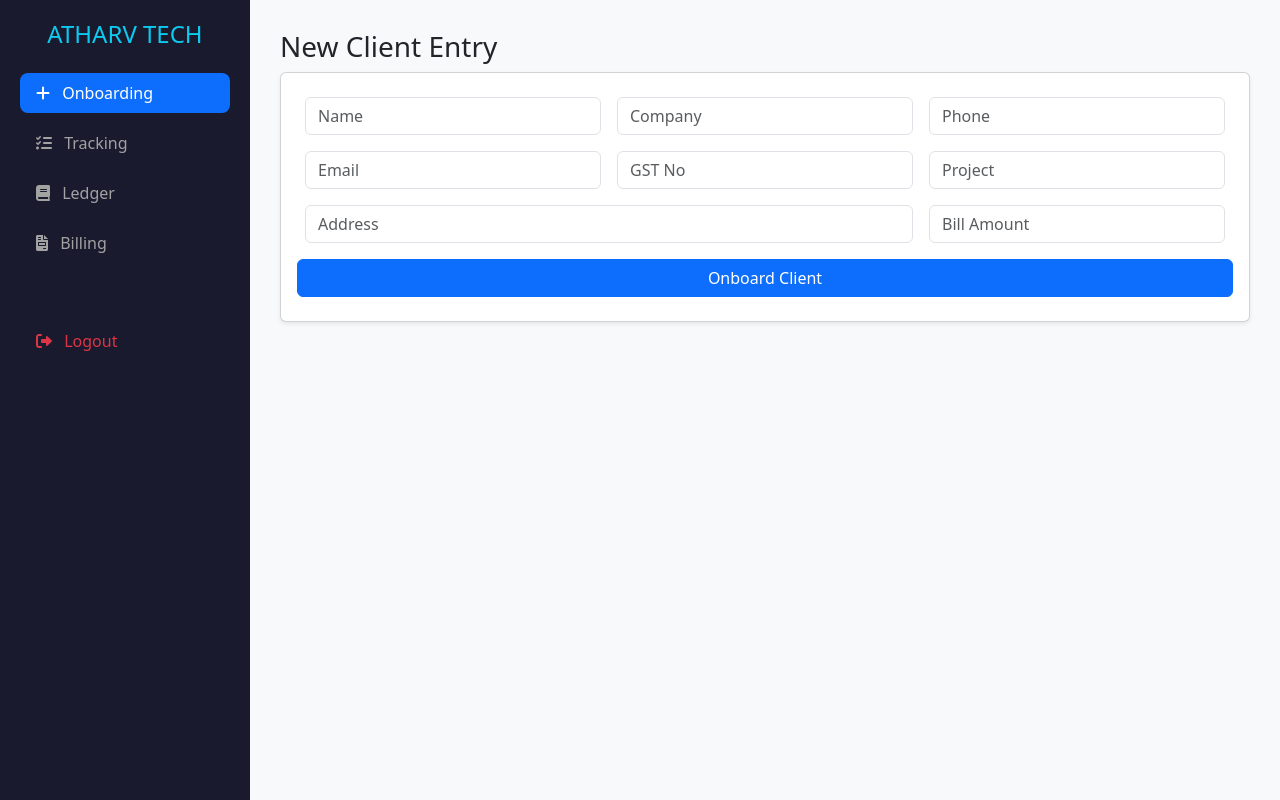
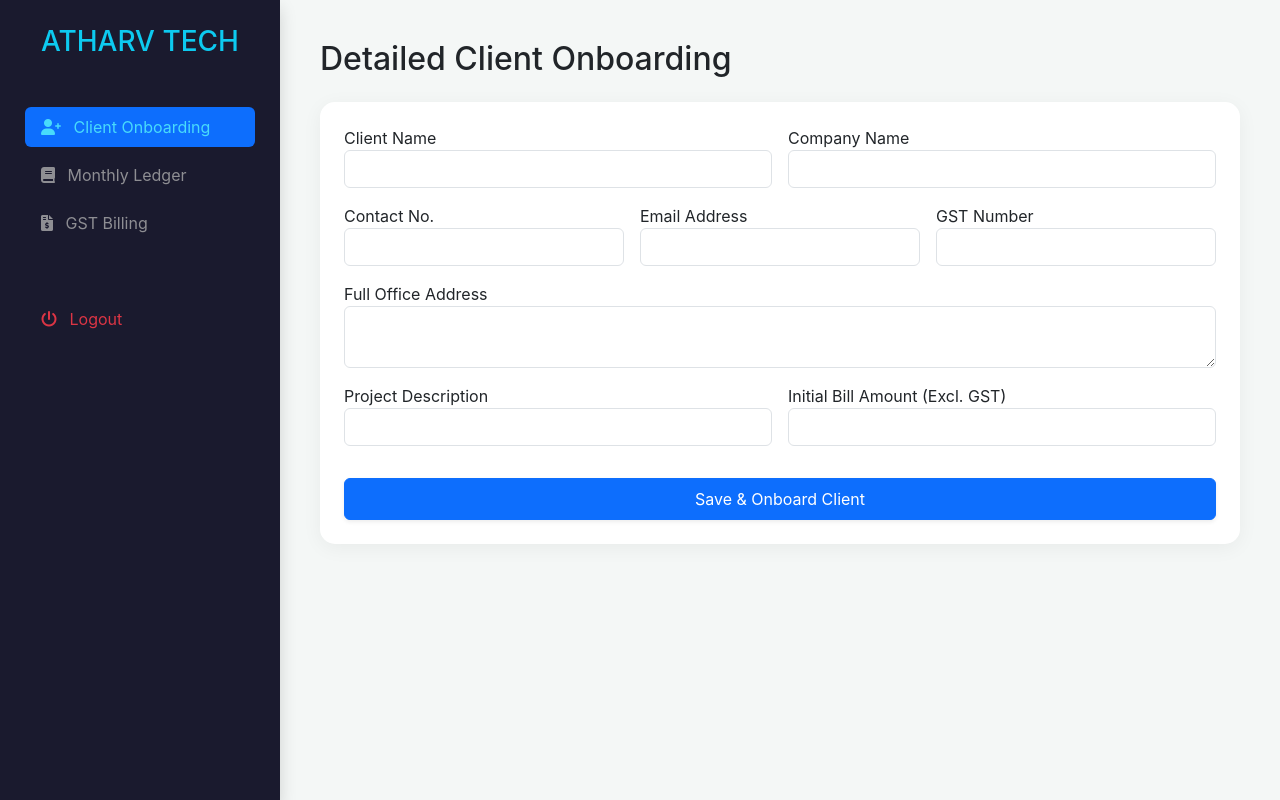
Before and after one commit to careatc1-pixel/Atharv_ERP, a Flask app: page /admin in a window 1280 px wide. Run offline with Flask 3, Linux system fonts and the light colour scheme; the visitor is signed in with stand-in values (Sample User, id 1).

Commit message:
Update admin.html

```diff
--- a/templates/admin.html
+++ b/templates/admin.html
@@ -1,84 +1,69 @@
 <!DOCTYPE html>
-<html>
+<html lang="en">
 <head>
-    <title>Admin | Atharv Tech</title>
+    <meta charset="UTF-8">
+    <title>Atharv Tech ERP</title>
     <link rel="stylesheet" href="https://cdn.jsdelivr.net/npm/bootstrap@5.3.0/dist/css/bootstrap.min.css">
     <link rel="stylesheet" href="https://cdnjs.cloudflare.com/ajax/libs/font-awesome/6.0.0/css/all.min.css">
     <style>
-        .sidebar { width: 250px; height: 100vh; position: fixed; background: #1a1a2e; color: white; padding: 20px; }
-        .content { margin-left: 250px; padding: 30px; background: #f8f9fa; min-height: 100vh; }
-        .nav-link { color: #a2a2a2; margin-bottom: 10px; border: none; background: none; width: 100%; text-align: left; }
-        .nav-link.active { background: #0f3460; color: white; border-radius: 8px; }
+        :root { --nav-bg: #1a1a2e; --accent: #48dbfb; }
+        body { background: #f4f7f6; font-family: 'Inter', sans-serif; }
+        .sidebar { width: 280px; height: 100vh; position: fixed; background: var(--nav-bg); color: white; padding: 25px; }
+        .main-content { margin-left: 280px; padding: 40px; }
+        .nav-link { color: #8e8e93; border-radius: 10px; margin-bottom: 8px; transition: 0.3s; border:none; background:none; width:100%; text-align:left; }
+        .nav-link:hover, .nav-link.active { background: #16213e; color: var(--accent) !important; }
+        .card { border: none; border-radius: 15px; box-shadow: 0 4px 20px rgba(0,0,0,0.05); }
     </style>
 </head>
 <body>
-    <div class="sidebar">
-        <h4 class="text-info text-center mb-4">ATHARV TECH</h4>
+
+<div class="sidebar shadow">
+    <h3 class="text-info mb-5 text-center font-weight-bold">ATHARV TECH</h3>
     <div class="nav flex-column nav-pills" id="v-pills-tab" role="tablist">
-            <button class="nav-link active" data-bs-toggle="pill" data-bs-target="#tab-onboard"><i class="fas fa-plus me-2"></i> Onboarding</button>
-            <button class="nav-link" data-bs-toggle="pill" data-bs-target="#tab-track"><i class="fas fa-tasks me-2"></i> Tracking</button>
-            <button class="nav-link" data-bs-toggle="pill" data-bs-target="#tab-ledger"><i class="fas fa-book me-2"></i> Ledger</button>
-            <button class="nav-link" data-bs-toggle="pill" data-bs-target="#tab-bill"><i class="fas fa-file-invoice me-2"></i> Billing</button>
-            <a href="/logout" class="nav-link text-danger mt-5"><i class="fas fa-sign-out-alt me-2"></i> Logout</a>
+        <button class="nav-link active" data-bs-toggle="pill" data-bs-target="#onboard"><i class="fas fa-user-plus me-2"></i> Client Onboarding</button>
+        <button class="nav-link" data-bs-toggle="pill" data-bs-target="#ledger"><i class="fas fa-book me-2"></i> Monthly Ledger</button>
+        <button class="nav-link" data-bs-toggle="pill" data-bs-target="#billing"><i class="fas fa-file-invoice-dollar me-2"></i> GST Billing</button>
+        <a href="/logout" class="nav-link text-danger mt-5"><i class="fas fa-power-off me-2"></i> Logout</a>
     </div>
 </div>
-    <div class="content">
+
+<div class="main-content">
     <div class="tab-content">
-            <div class="tab-pane fade show active" id="tab-onboard">
-                <h3>New Client Entry</h3>
-                <div class="card p-4 shadow-sm">
+        <div class="tab-pane fade show active" id="onboard">
+            <h2 class="mb-4">Detailed Client Onboarding</h2>
+            <div class="card p-4">
                 <form action="/add-client" method="POST" class="row g-3">
-                        <div class="col-md-4"><input type="text" name="name" class="form-control" placeholder="Name" required></div>
-                        <div class="col-md-4"><input type="text" name="company" class="form-control" placeholder="Company" required></div>
-                        <div class="col-md-4"><input type="text" name="contact" class="form-control" placeholder="Phone"></div>
-                        <div class="col-md-4"><input type="email" name="email" class="form-control" placeholder="Email"></div>
-                        <div class="col-md-4"><input type="text" name="gst" class="form-control" placeholder="GST No"></div>
-                        <div class="col-md-4"><input type="text" name="project" class="form-control" placeholder="Project"></div>
-                        <div class="col-md-8"><input type="text" name="address" class="form-control" placeholder="Address"></div>
-                        <div class="col-md-4"><input type="number" name="bill" class="form-control" placeholder="Bill Amount"></div>
-                        <button type="submit" class="btn btn-primary">Onboard Client</button>
+                    <div class="col-md-6"><label>Client Name</label><input type="text" name="name" class="form-control" required></div>
+                    <div class="col-md-6"><label>Company Name</label><input type="text" name="company" class="form-control" required></div>
+                    <div class="col-md-4"><label>Contact No.</label><input type="text" name="contact" class="form-control"></div>
+                    <div class="col-md-4"><label>Email Address</label><input type="email" name="email" class="form-control"></div>
+                    <div class="col-md-4"><label>GST Number</label><input type="text" name="gst" class="form-control"></div>
+                    <div class="col-md-12"><label>Full Office Address</label><textarea name="address" class="form-control" rows="2"></textarea></div>
+                    <div class="col-md-6"><label>Project Description</label><input type="text" name="project" class="form-control"></div>
+                    <div class="col-md-6"><label>Initial Bill Amount (Excl. GST)</label><input type="number" name="bill" class="form-control"></div>
+                    <div class="col-12"><button class="btn btn-primary w-100 py-2 mt-3 shadow-sm">Save & Onboard Client</button></div>
                 </form>
             </div>
         </div>
-            <div class="tab-pane fade" id="tab-track">
-                <h3>Project Progress</h3>
-                <div class="card p-3 shadow-sm mt-3">
-                    <table class="table table-hover">
-                        <thead><tr><th>Company</th><th>Progress %</th><th>Action</th></tr></thead>
+
+        <div class="tab-pane fade" id="ledger">
+            <h2 class="mb-4">Vendor & Client Ledger</h2>
+            <div class="card p-3 table-responsive">
+                <table class="table table-hover align-middle border">
+                    <thead class="table-dark">
+                        <tr><th>Company</th><th>Project</th><th>Total (Incl. 18% GST)</th><th>Paid</th><th>Outstanding</th><th>Update Payment</th></tr>
+                    </thead>
                     <tbody>
                         {% for client in clients %}
                         <tr>
-                                <td>{{ client.company_name }}</td>
-                                <td><div class="progress" style="height: 10px;"><div class="progress-bar bg-info" style="width: {{client.progress}}%"></div></div></td>
+                            <td><strong>{{ client.company_name }}</strong></td>
+                            <td>{{ client.project_name }}</td>
+                            <td>₹{{ (client.total_bill * 1.18)|round(2) }}</td>
+                            <td class="text-success font-weight-bold">₹{{ client.paid_amount }}</td>
+                            <td class="text-danger font-weight-bold">₹{{ ((client.total_bill * 1.18) - client.paid_amount)|round(2) }}</td>
                             <td>
-                                    <form action="/update-client/{{client.id}}" method="POST" class="d-flex">
-                                        <input type="number" name="progress" value="{{client.progress}}" class="form-control form-control-sm w-50 me-2">
-                                        <input type="hidden" name="paid" value="{{client.paid_amount}}">
-                                        <button class="btn btn-sm btn-dark">Update</button>
-                                    </form>
-                                </td>
-                            </tr>
-                            {% endfor %}
-                        </tbody>
-                    </table>
-                </div>
-            </div>
-            <div class="tab-pane fade" id="tab-ledger">
-                <h3>Business Ledger</h3>
-                <div class="card p-3 shadow-sm mt-3">
-                    <table class="table table-bordered">
-                        <thead class="table-dark"><tr><th>Client</th><th>Total Bill (+GST)</th><th>Paid</th><th>Due</th><th>Pay Now</th></tr></thead>
-                        <tbody>
-                            {% for client in clients %}
-                            <tr>
-                                <td>{{ client.company_name }}</td>
-                                <td>Rs. {{ (client.total_bill * 1.18)|round(2) }}</td>
-                                <td class="text-success">Rs. {{ client.paid_amount }}</td>
-                                <td class="text-danger">Rs. {{ ((client.total_bill * 1.18) - client.paid_amount)|round(2) }}</td>
-                                <td>
-                                    <form action="/update-client/{{client.id}}" method="POST" class="d-flex">
-                                        <input type="number" name="paid" value="{{client.paid_amount}}" class="form-control form-control-sm w-75 me-1">
-                                        <input type="hidden" name="progress" value="{{client.progress}}">
+                                <form action="/update-payment/{{client.id}}" method="POST" class="d-flex">
+                                    <input type="number" name="paid" value="{{client.paid_amount}}" class="form-control form-control-sm me-1 w-75">
                                     <button class="btn btn-sm btn-success">Save</button>
                                 </form>
                             </td>
@@ -88,20 +73,27 @@
                 </table>
             </div>
         </div>
-            <div class="tab-pane fade" id="tab-bill">
-                <h3>Billing & GST</h3>
-                <div class="row mt-3">
+
+        <div class="tab-pane fade" id="billing">
+            <h2 class="mb-4">Professional GST Billing</h2>
+            <div class="row">
                 {% for client in clients %}
-                    <div class="col-md-4"><div class="card p-3 mb-3 border-primary shadow-sm">
-                        <h5>{{ client.company_name }}</h5>
-                        <p class="small text-muted">Bill: Rs. {{ (client.total_bill * 1.18)|round(2) }}</p>
-                        <a href="/download-invoice/{{client.id}}" class="btn btn-outline-danger btn-sm w-100">Download Invoice</a>
-                    </div></div>
+                <div class="col-md-4">
+                    <div class="card mb-4 p-3 border-start border-info border-5">
+                        <h5 class="mb-1 text-primary">{{ client.company_name }}</h5>
+                        <p class="small text-muted mb-3">{{ client.email }}</p>
+                        <div class="d-flex justify-content-between align-items-center">
+                            <span class="badge bg-light text-dark">Val: ₹{{ (client.total_bill * 1.18)|round(2) }}</span>
+                            <a href="/download-invoice/{{client.id}}" class="btn btn-sm btn-outline-danger"><i class="fas fa-file-pdf me-1"></i> Invoice</a>
+                        </div>
+                    </div>
+                </div>
                 {% endfor %}
             </div>
         </div>
     </div>
 </div>
+
 <script src="https://cdn.jsdelivr.net/npm/bootstrap@5.3.0/dist/js/bootstrap.bundle.min.js"></script>
 </body>
 </html>
```
Lines whose indentation alone changed are shown as unchanged.
